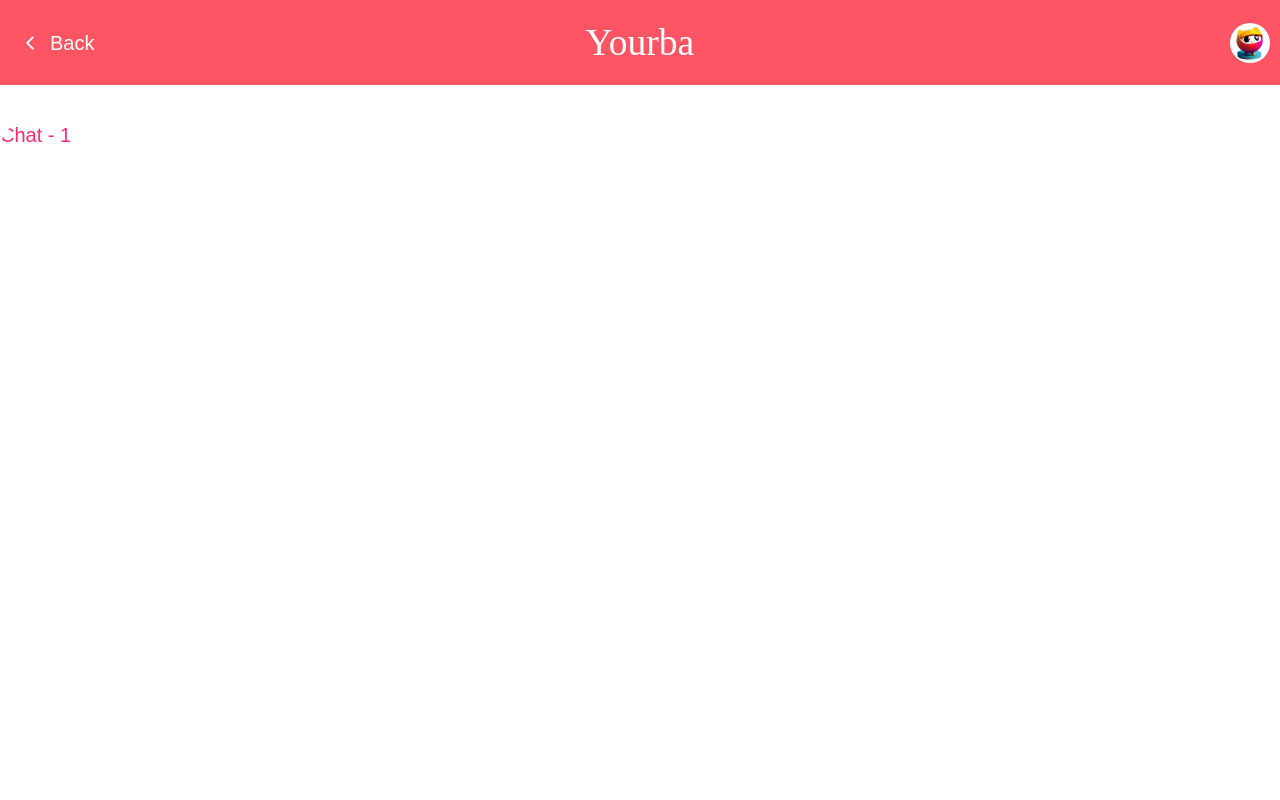
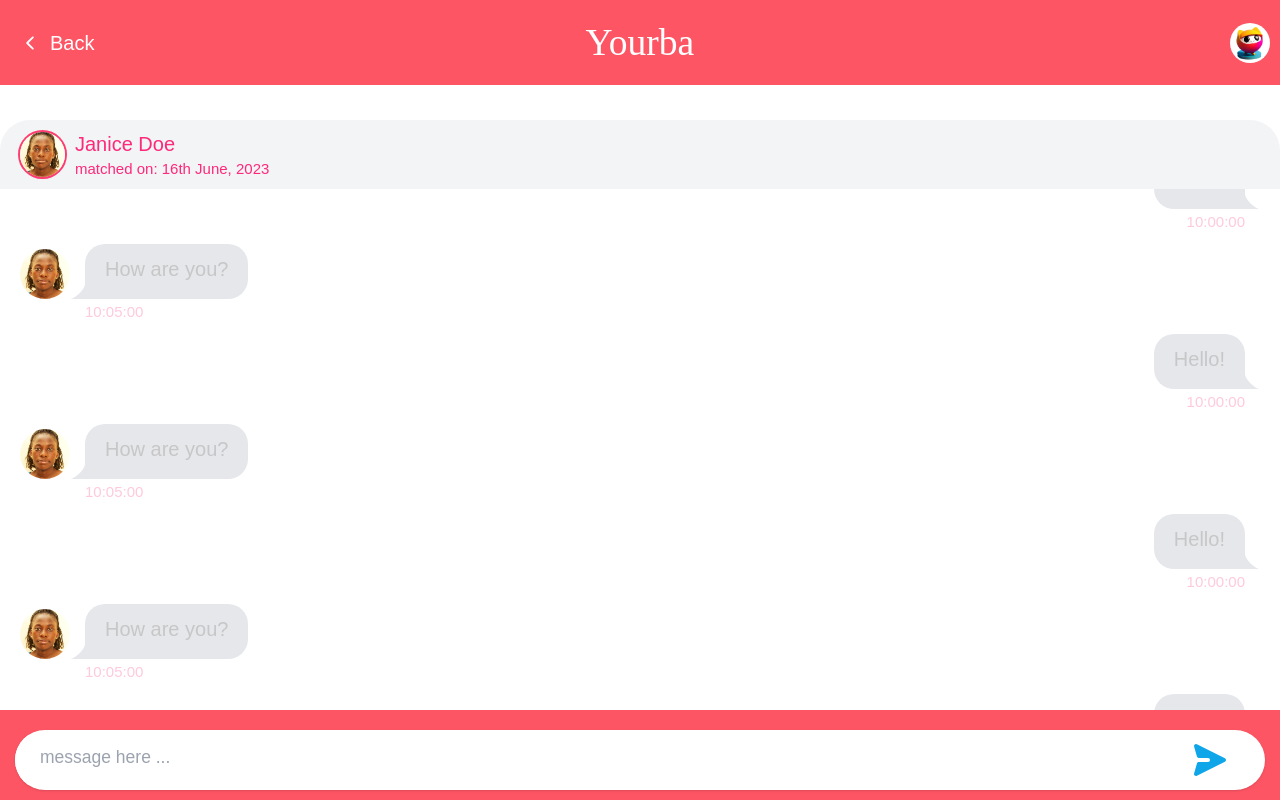
Before and after one commit to eugene-sew/anondate, a React (Vite) app: page /#/connects/1 in a window 1280 px wide. Built offline with nearby package versions, Linux system fonts and the light colour scheme; a web font is replaced by a local one.

Commit message:
added messaging feature

```diff
--- a/src/App.jsx
+++ b/src/App.jsx
@@ -17,7 +17,7 @@ import {
 import MainLayout from "./layout/MainLayout";
 
 function App() {
-  // routes
+  // routes --done
   // landing --done
   // login --done
   // signup --done
--- a/src/components/Chat.jsx
+++ b/src/components/Chat.jsx
@@ -1,8 +1,146 @@
 import { useParams } from "react-router-dom";
+import { conversation, logo, profilePic } from "../assets";
+import ChatBubble from "./ChatBubble";
+import { useEffect, useRef, useState } from "react";
 
 const Chat = () => {
   const { id } = useParams();
-  return <div>Chat - {id}</div>;
+  const current = conversation.filter((c) => c.id === id);
+  const [formValue, setFormValue] = useState("");
+  const fieldRef = useRef();
+  const dateTimeString = current[0].createdAt;
+  const date = new Date(dateTimeString);
+  const day = date.getDate();
+  const month = date.toLocaleString("default", { month: "long" });
+  const year = date.getFullYear();
+
+  // Function to get the ordinal suffix for the day
+  const getOrdinalSuffix = (day) => {
+    if (day > 3 && day < 21) {
+      return "th";
+    }
+    switch (day % 10) {
+      case 1:
+        return "st";
+      case 2:
+        return "nd";
+      case 3:
+        return "rd";
+      default:
+        return "th";
+    }
+  };
+
+  const formattedDate = `${day}${getOrdinalSuffix(day)} ${month}, ${year}`;
+  let messages = current[0].messages;
+
+  //   sort the chat
+  const sortedChat = messages
+    .sort((a, b) => {
+      const timeA = new Date(a.createdAt).getTime();
+      const timeB = new Date(b.createdAt).getTime();
+
+      return timeB - timeA;
+    })
+    .reverse();
+
+  const sendMessage = async (e) => {
+    e.preventDefault();
+
+    setFormValue("");
+    fieldRef.current.scrollIntoView({
+      behavior: "smooth",
+    });
+  };
+
+  function load() {
+    fieldRef.current?.scrollIntoView({
+      behavior: "smooth",
+    });
+  }
+  return (
+    <div
+      className="flex  flex-col  bg-white  h-screen overflow-hidden "
+      onLoad={load}>
+      <header className="bg-gray-100 py-2 px-4 flex flex-row items-center gap-2">
+        <div>
+          <img
+            src={profilePic}
+            alt="avatar"
+            className="w-9 h-9 rounded-full ring-2 shadow ring-cta object-cover"
+          />
+        </div>
+
+        <div className="flex flex-col">
+          <h1>Janice Doe</h1>
+          <span className="text-xs">matched on: {formattedDate} </span>
+        </div>
+      </header>
+
+      {/* chats */}
+      <div className="px-4 h-full overflow-hidden  py-4 overflow-y-scroll pb-10">
+        {sortedChat.map((message, index) => (
+          <ChatBubble
+            key={index}
+            message={message}
+            isSentByCurrentUser={message.senderId === "1"} // Assuming "1" represents the current user's ID
+          />
+        ))}
+        {sortedChat.map((message, index) => (
+          <ChatBubble
+            key={index}
+            message={message}
+            isSentByCurrentUser={message.senderId === "1"} // Assuming "1" represents the current user's ID
+          />
+        ))}
+        {sortedChat.map((message, index) => (
+          <ChatBubble
+            key={index}
+            message={message}
+            isSentByCurrentUser={message.senderId === "1"} // Assuming "1" represents the current user's ID
+          />
+        ))}
+        {sortedChat.map((message, index) => (
+          <ChatBubble
+            key={index}
+            message={message}
+            isSentByCurrentUser={message.senderId === "1"} // Assuming "1" represents the current user's ID
+          />
+        ))}
+        <div ref={fieldRef}></div>
+      </div>
+
+      <div className="fixed bottom-0 left-0 right-0 bg-brand py-2">
+        <form
+          onSubmit={sendMessage}
+          className="row-span-1 flex flex-col px-3">
+          <div className="self-end w-full h-12  flex flex-row items-center justify-between rounded-3xl pl-0 shadow  pr-5 bg-white py-5 mt-2 overflow-hidden">
+            <textarea
+              type="text"
+              onChange={(e) => setFormValue(e.target.value)}
+              value={formValue}
+              className="w-full text-gray-600 font-light px-5 py-2 text-sm h-10 outline-0 resize-none"
+              placeholder="message here ..."
+              multiple
+            />
+
+            <button
+              type="submit"
+              disabled={!formValue ? true : false}>
+              <svg
+                xmlns="http://www.w3.org/2000/svg"
+                viewBox="0 0 20 20"
+                fill="currentColor"
+                aria-hidden="true"
+                className="rotate-90 h-8 w-12 text-sky-500 cursor-pointer hover:text-sky-600 outline-none ">
+                <path d="M10.894 2.553a1 1 0 00-1.788 0l-7 14a1 1 0 001.169 1.409l5-1.429A1 1 0 009 15.571V11a1 1 0 112 0v4.571a1 1 0 00.725.962l5 1.428a1 1 0 001.17-1.408l-7-14z" />
+              </svg>
+            </button>
+          </div>
+        </form>
+      </div>
+    </div>
+  );
 };
 
 export default Chat;
--- a/src/components/ChatBubble.jsx
+++ b/src/components/ChatBubble.jsx
@@ -1,13 +1,24 @@
 import { Link } from "react-router-dom";
+import { profilePic } from "../assets";
 
-const ChatBubble = ({ msg, id }) => {
-  const filteredMessages = "";
+const ChatBubble = ({ message, isSentByCurrentUser }) => {
+  const timeString = new Date(message.createdAt)
+    .toLocaleTimeString()
+    .slice(0, -3);
   return (
-    <Link to={`${id}`}>
-      {msg.map((m) => (
-        <h1>{m.senderId}</h1>
-      ))}
-    </Link>
+    <div className={`chat ${isSentByCurrentUser ? "chat-end" : "chat-start"} `}>
+      {!isSentByCurrentUser && (
+        <div className="chat-image avatar">
+          <div className="w-10 rounded-full">
+            <img src={profilePic} />
+          </div>
+        </div>
+      )}
+      <div className="chat-bubble bg-gray-200">{message.content}</div>
+      <div className="chat-footer opacity-50">
+        <time className="text-xs opacity-50">{timeString}</time>
+      </div>
+    </div>
   );
 };
 
```
